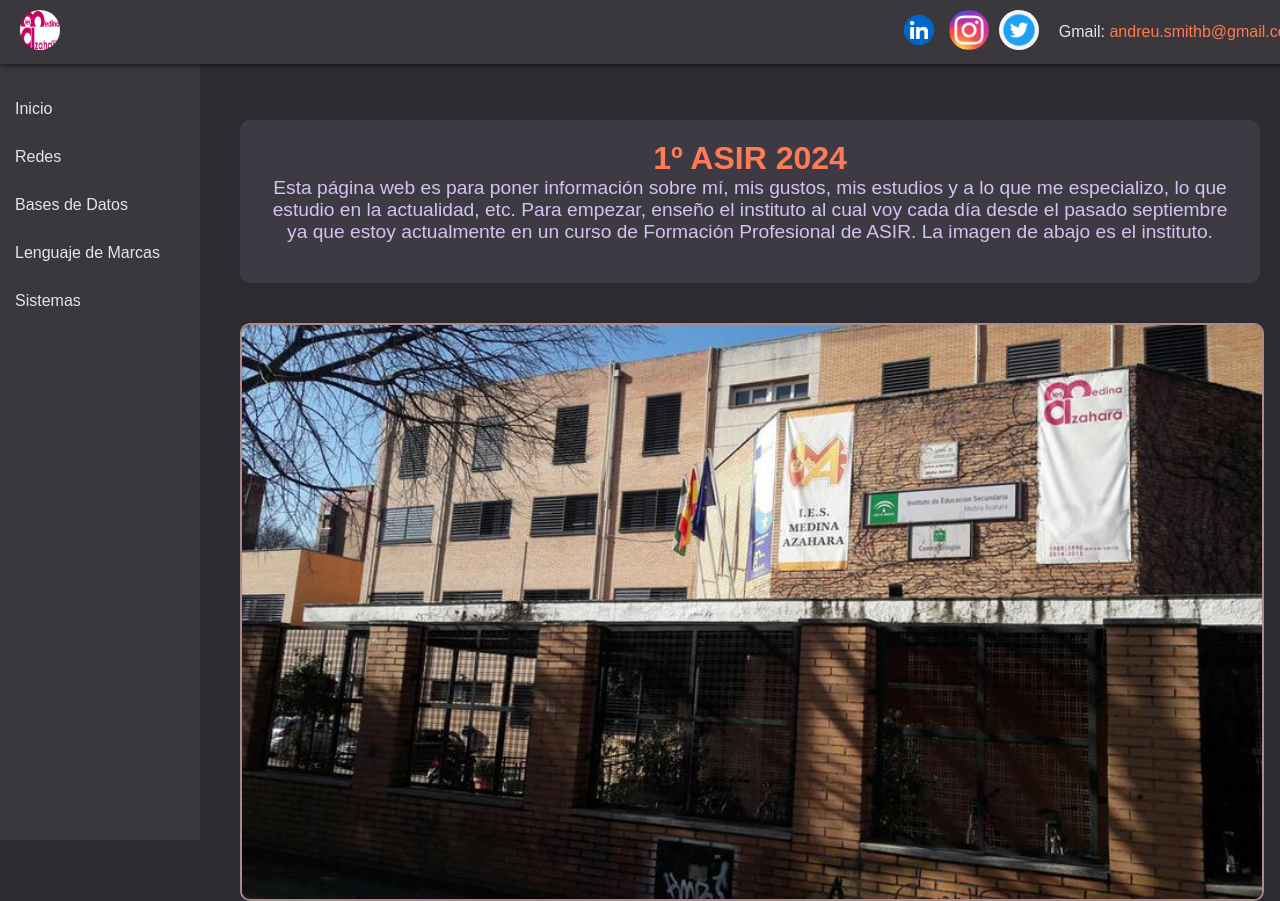
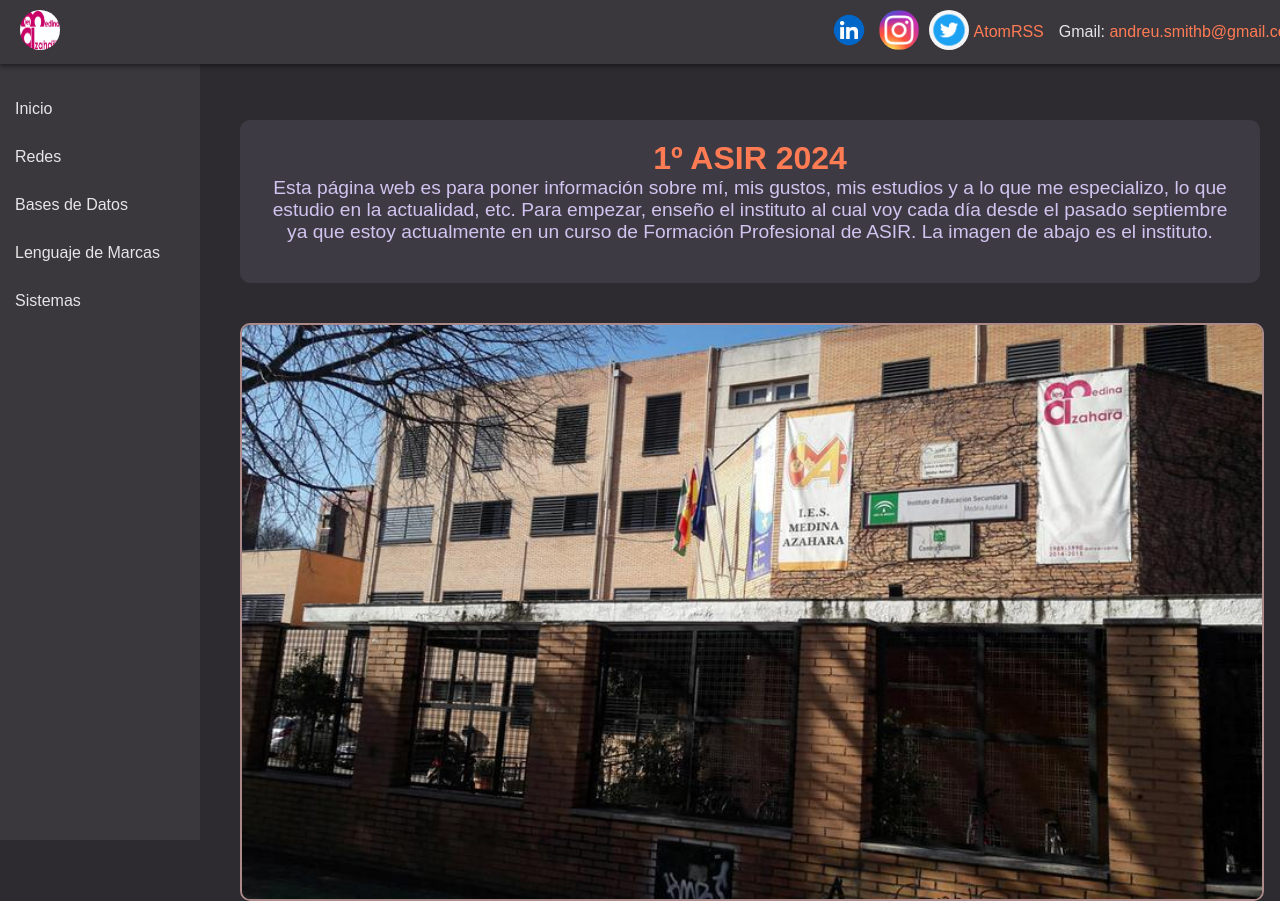
Before and after one commit to smith9-asb/proyectopaginaweb, a plain HTML site: page index.html in a window 1280 px wide. Shown: the top 901 px of the page. Drawn offline with Linux system fonts and the light colour scheme.

Commit message:
Update index.html

```diff
--- a/index.html
+++ b/index.html
@@ -16,6 +16,8 @@
                 <a href="https://www.linkedin.com/public-profile/settings?trk=d_flagship3_profile_self_view_public_profile" target="_blank"><img src="imagenes/foto2.webp" alt="LinkedIn"></a>
                 <a href="https://www.instagram.com/smith9__/profilecard/?igsh=MXhweXl2OGRxbHc1bA==" target="_blank"><img src="imagenes/foto3.png" alt="Instagram"></a>
                 <a href="https://x.com/smith9__?t=y6bjwnJL-qbEu90qXOOUgw&s=03" target="_blank"><img src="imagenes/foto4.png" alt="Twitter"></a>
+                <a href="archivos/atom.xml" target="_blank" class="feed-button atom-button">Atom</a>
+                <a href="archivos/rss.xml" target="_blank" class="feed-button rss-button">RSS</a>
                 <p>Gmail: <a href="https://mail.google.com/mail/u/0/#inbox">andreu.smithb@gmail.com</a></p>
             </div>
         </div>
```
